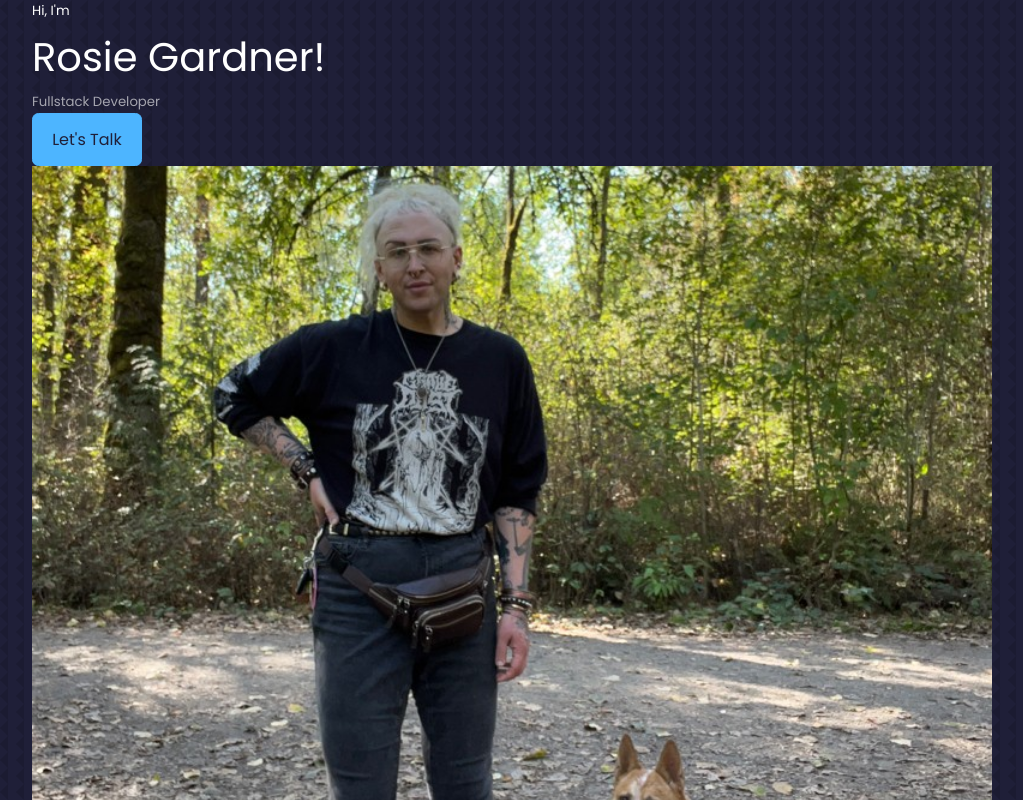
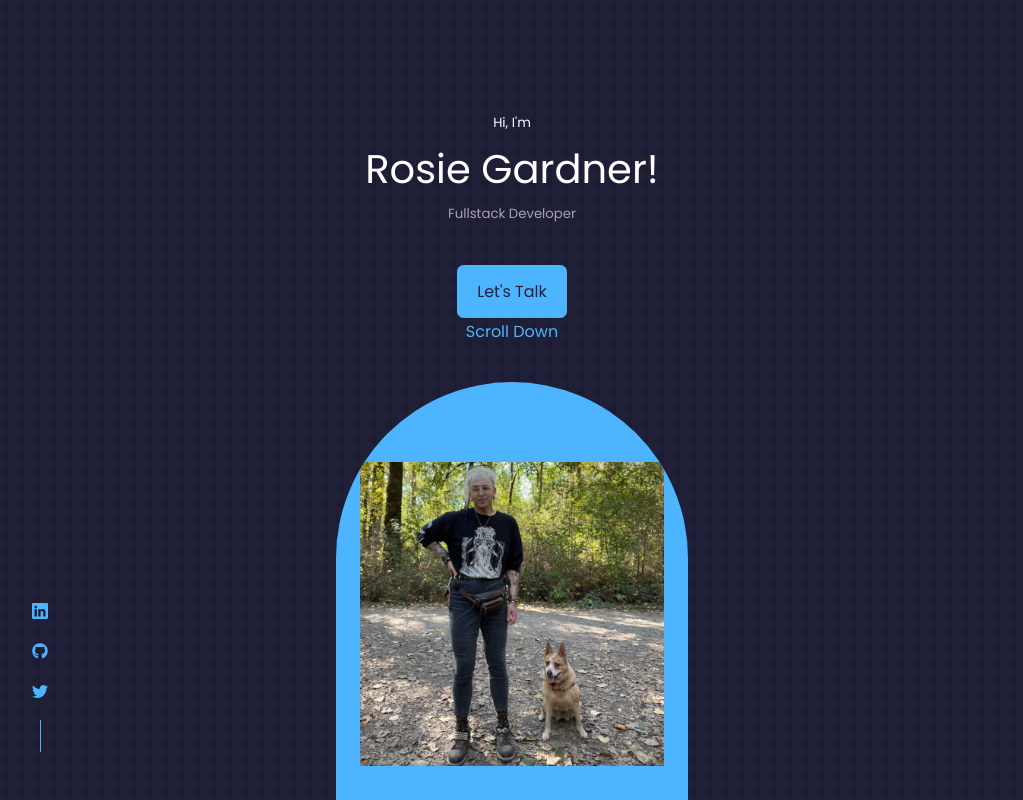
Before and after one commit to rosiegardner/reactPortfolio, a React (Create React App) app: page / in a window 1280 px wide. Shown: the top 800 px of the page, without its empty margins (128-1151 px from the left). Built offline with nearby package versions, Linux system fonts and the light colour scheme.

Commit message:
update: import HeaderSocial's component  // style: add styles for media queries in header.css

```diff
--- a/src/components/header/Header.jsx
+++ b/src/components/header/Header.jsx
@@ -2,6 +2,7 @@
 import './header.css'
 import CTA from './CTA'
 import ME from '../../assets/rosie.png'
+import HeaderSocials from './HeaderSocials'
 
 const Header = () => {
   return (
@@ -13,6 +14,7 @@
           Fullstack Developer
         </h5>
         <CTA />
+        <HeaderSocials />
 
         <div className='me'>
           <img src={ME} alt="" />
--- a/src/components/header/header.css
+++ b/src/components/header/header.css
@@ -0,0 +1,80 @@
+header {
+  height: 100vh;
+  padding-top: 7rem;
+  overflow: hidden;
+}
+
+.header__container {
+  text-align: center;
+  height: 100%;
+  position: relative;
+}
+
+/* =========== CTA ============ */
+.cta {
+  margin-top: 2.5rem;
+  display: flex;
+  gap: 1.2rem;
+  justify-content: center;
+}
+
+/* =========== Header Socials ============ */
+.header__socials {
+  display: flex;
+  flex-direction: column;
+  align-items: center;
+  gap: 0.8rem;
+  position: absolute;
+  left: 0;
+  bottom: 3rem;
+}
+
+.header__socials::after {
+  content: '';
+  width: 1px;
+  height: 2rem;
+  background: var(--color-primary);
+}
+
+/* =========== ROSIE ============ */
+.me {
+ background-color: var(--color-primary);
+ width: 22rem;
+ height: 30rem;
+ position: absolute;
+ left: calc(50% - 11rem);
+ margin-top: 4rem;
+ border-radius: 12rem 12rem 0 0;
+ overflow: hidden;
+ padding: 5rem 1.5rem 1.5rem 1.5rem;
+}
+
+/* =========== Scroll Down ============ */
+.scroll__down {
+  position: absolute;
+  right: -2.3rem;
+  bottom: 5rem;
+  transform: rotate(90deg);
+  font-weight: 300;
+  font-size: 0.9rem;
+}
+
+/*==== Media Queries (Medium Devices - Tablet) ====*/
+@media screen and (max-width: 1024px) {
+  header {
+    height: 68vh;
+  }
+}
+
+/*==== Media Queries (Small Devices - Phone) ====*/
+@media screen and (max-width: 600px) {
+  header {
+    height: 100vh;
+  }
+
+  .header__socials,
+  .scroll__down {
+    display: none;
+  }
+}
+/**/
```
